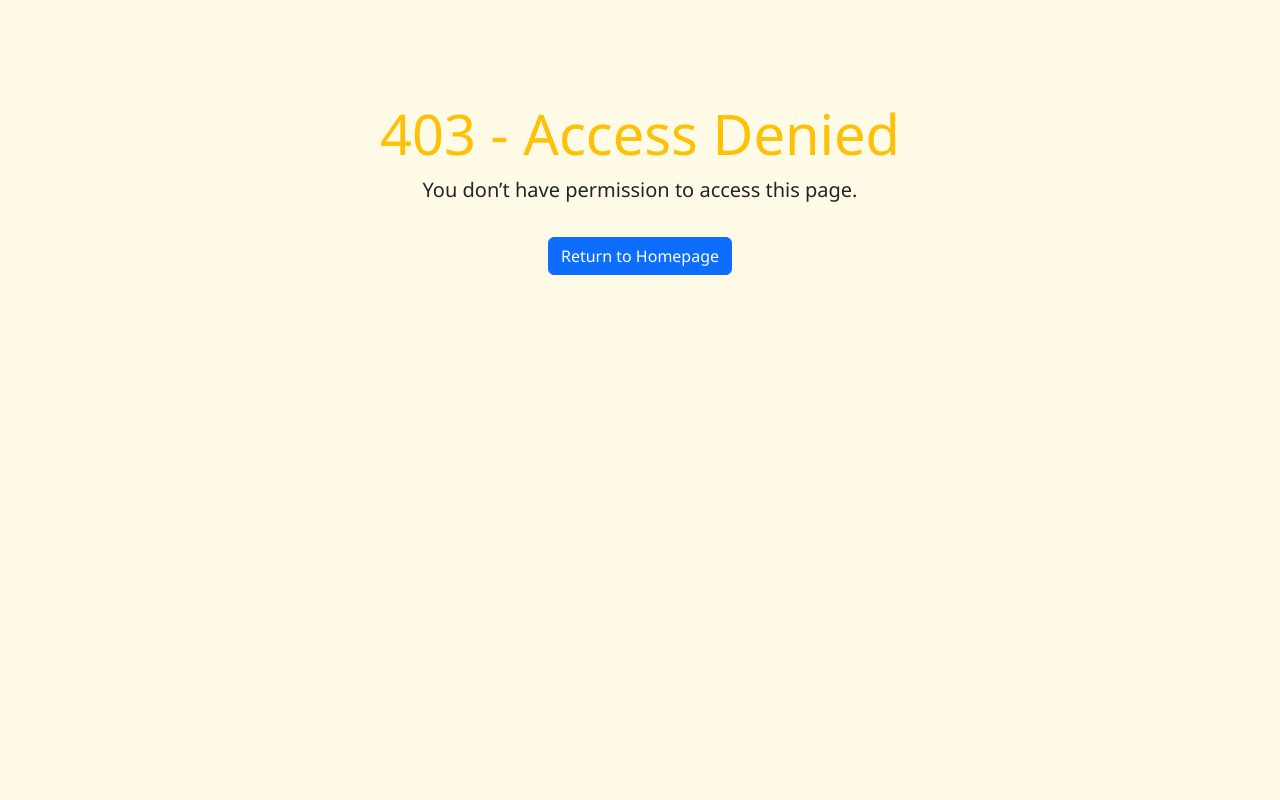
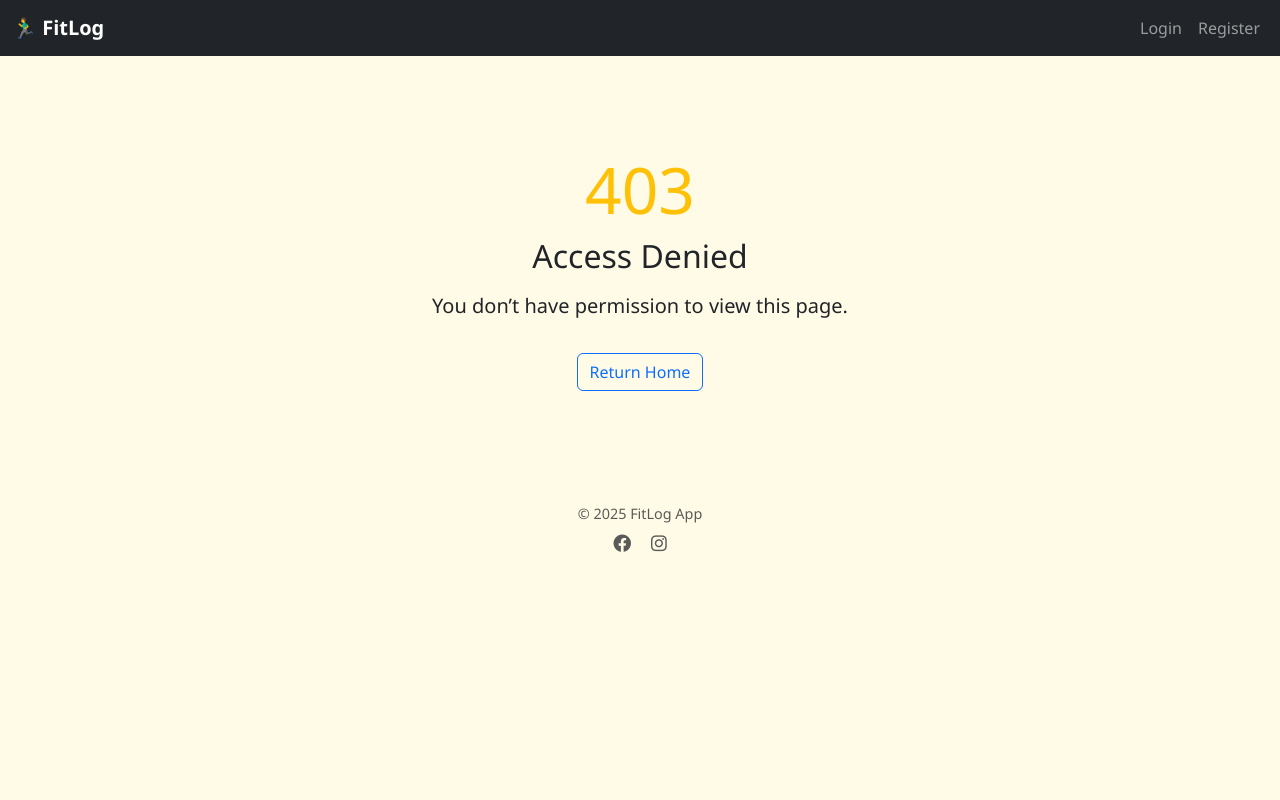
Before and after one commit to bobes81/Wellbeing-Tracker-App, a Django app: template templates/403.html in a window 1280 px wide. Run offline with Django 5.2, Linux system fonts and the light colour scheme; the template is opened without the code that fills it, so the values that code supplies are empty; parts of the project's set-up code (start-up, migrations or seed data) failed here and were passed over; some libraries are stand-ins or nearby versions.

Commit message:
Move 403 and 404 templates to root templates/ to fix 500 error

```diff
--- a/templates/403.html
+++ b/templates/403.html
@@ -1,28 +1,9 @@
-{% load static %}
-<!DOCTYPE html>
-<html lang="en">
-<head>
-  <meta charset="UTF-8">
-  <title>Access Denied - 403</title>
-  <link href="https://cdn.jsdelivr.net/npm/bootstrap@5.3.3/dist/css/bootstrap.min.css" rel="stylesheet">
-  <style>
-    body {
-      background-color: #fffbe6;
-      text-align: center;
-      padding: 100px 20px;
-      font-family: "Segoe UI", sans-serif;
-    }
-    .error-container {
-      max-width: 600px;
-      margin: auto;
-    }
-  </style>
-</head>
-<body>
-  <div class="error-container">
-    <h1 class="display-4 text-warning">403 - Access Denied</h1>
-    <p class="lead">You don’t have permission to access this page.</p>
-    <a href="{% url 'home' %}" class="btn btn-primary mt-3">Return to Homepage</a>
-  </div>
-</body>
-</html>
+{% extends 'base.html' %}
+{% block content %}
+<div class='text-center mt-5'>
+  <h1 class='display-3 text-warning'>403</h1>
+  <h2 class='mb-3'>Access Denied</h2>
+  <p class='lead'>You don’t have permission to view this page.</p>
+  <a href='{% url 'home' %}' class='btn btn-outline-primary mt-3'>Return Home</a>
+</div>
+{% endblock %}
```
Also changed, not shown: templates/errors/403.html (deleted, +0 -9 lines).
